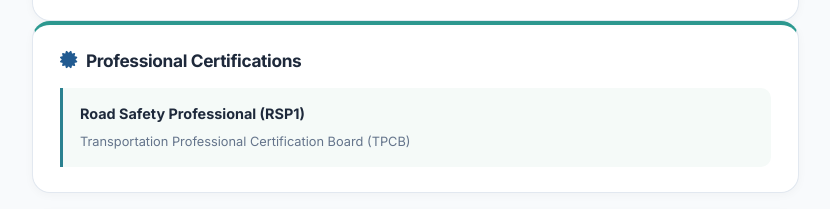
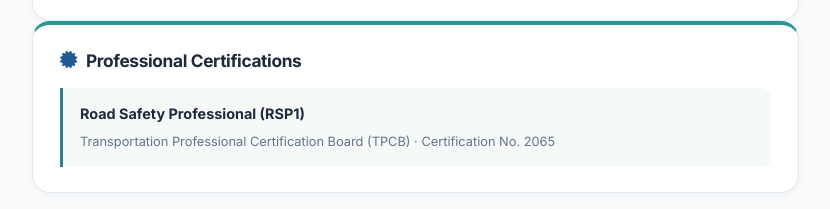
Before and after one commit to bharatpathivada/bharatpathivada.github.io, a plain HTML site: page index.html in a window 1280 px wide. Shown: the part 1180-1389 px from the top of the page, without its empty margins (393-1223 px from the left). Drawn offline with Linux system fonts and the light colour scheme; some icons are missing.

Commit message:
Add RSP1 certification number

```diff
--- a/index.html
+++ b/index.html
@@ -83,7 +83,7 @@
 <section class="sub-block" aria-labelledby="certifications-heading">
 <h3 id="certifications-heading"><i aria-hidden="true" class="fas fa-certificate"></i> Professional Certifications</h3>
 <ul class="clean-list education-list-styled">
-<li><div><strong>Road Safety Professional (RSP1)</strong><span>Transportation Professional Certification Board (TPCB)</span></div></li>
+<li><div><strong>Road Safety Professional (RSP1)</strong><span>Transportation Professional Certification Board (TPCB) · Certification No. 2065</span></div></li>
 </ul>
 </section>
 <section class="sub-block experience-section" aria-labelledby="experience-heading">
```
